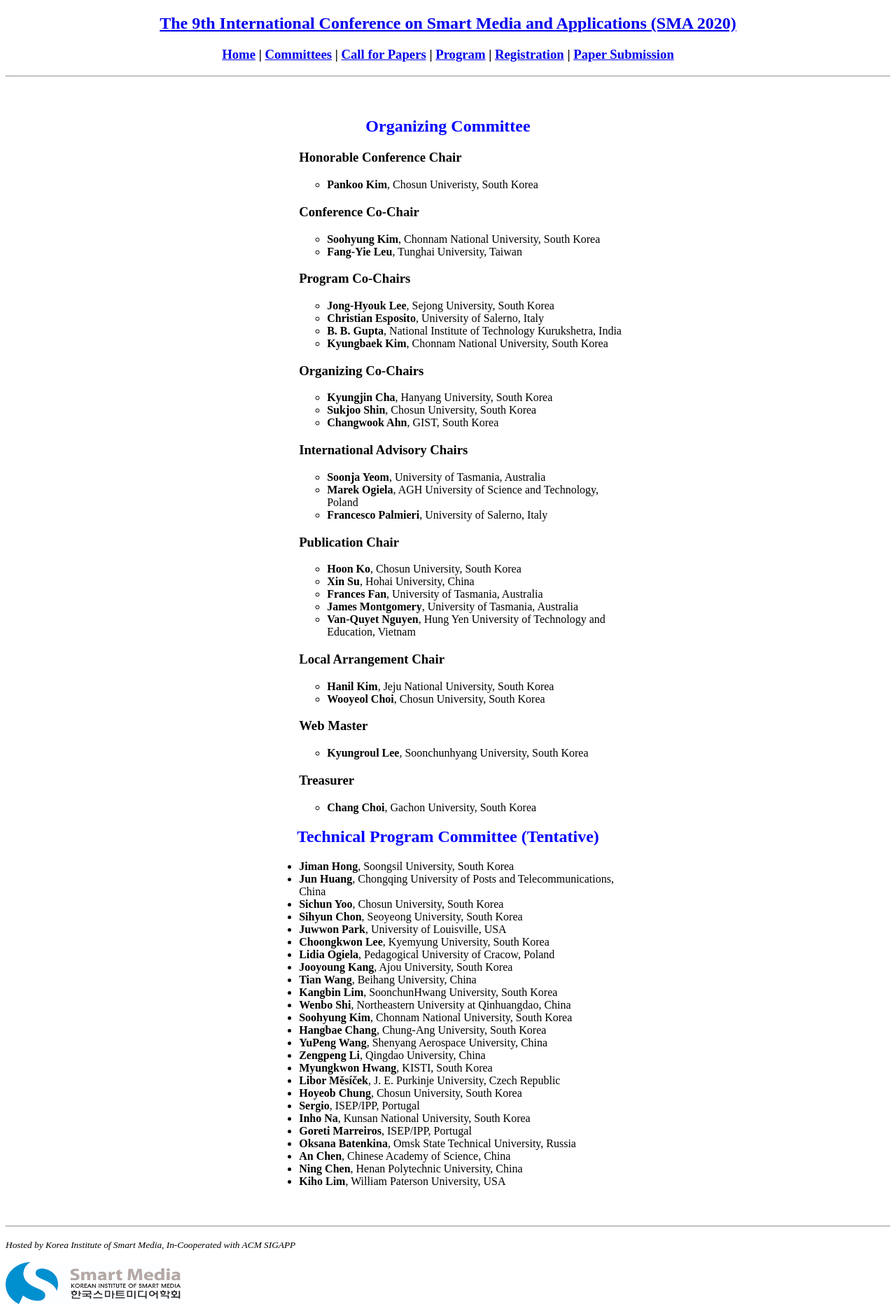
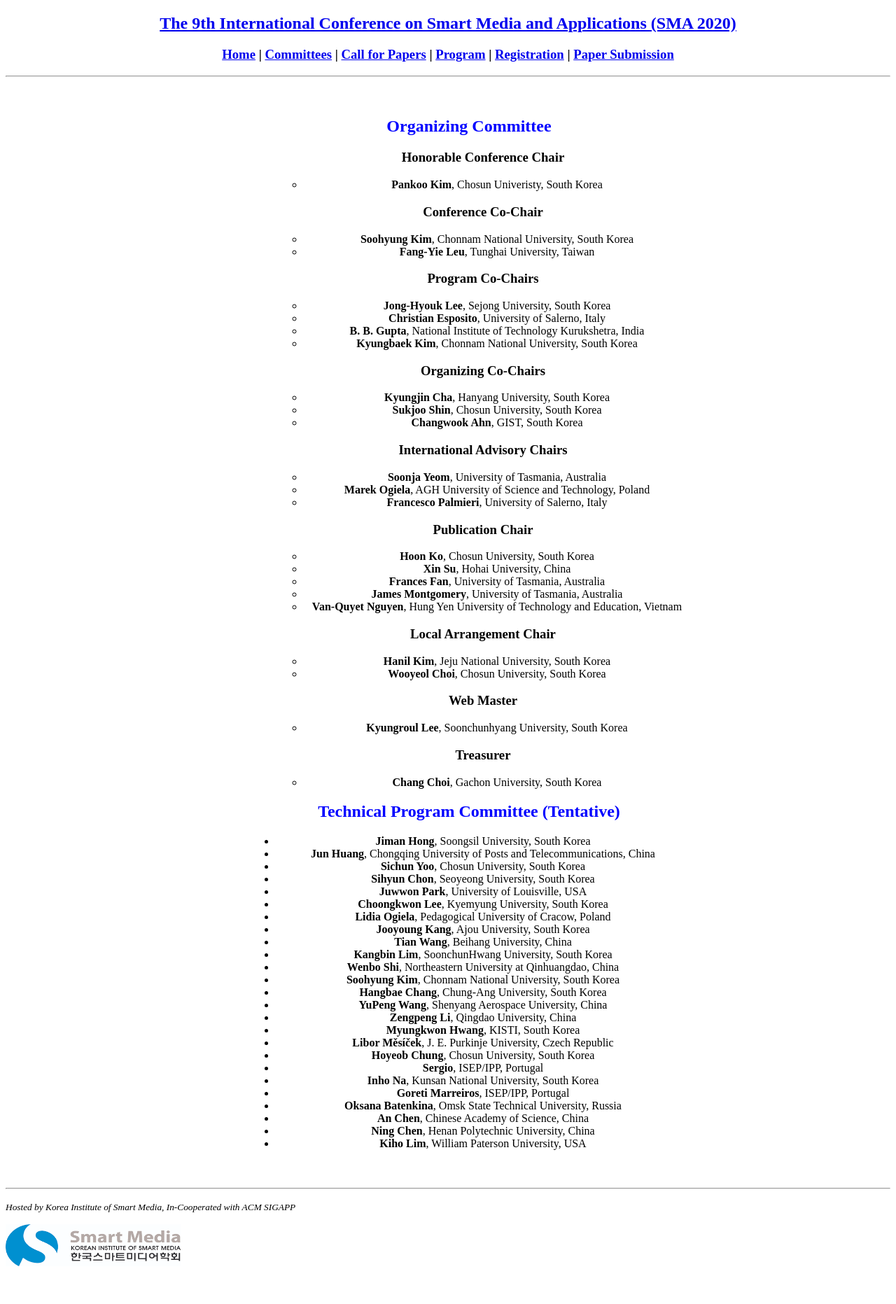
Before and after one commit to icea-conf/sma-2020.github.io, a Jekyll site: the page built from committee/index.html, in a window 1280 px wide. Shown: the whole page at 70% size. Built offline with Jekyll 4.4.1, drawn with Linux system fonts in a browser that asks for light colours; after the commit the page ends 1809 px from its top, so only the background shows below that.

Commit message:
Update syntax.css

```diff
--- a/assets/css/syntax.css
+++ b/assets/css/syntax.css
@@ -60,5 +60,5 @@
 .codehilite .il { color: #009999 } /* Literal.Number.Integer.Long */
 .header-conf-info { padding-top: 5%; line-height: 180%; font-weight: 700; }
 .home_info { border: 1px solid #cccccc; float: left; width: 50%; }
-.div-parent { display: table; padding-top: 30px; padding-bottom: 30px; padding-left: 30%; padding-right: 30%; }
-.div-child { display: table-cell; }
+.div-parent { width: 100%; text-align: center; padding: 30px; }
+.div-child { width: 50%; display: inline-block; }
```
